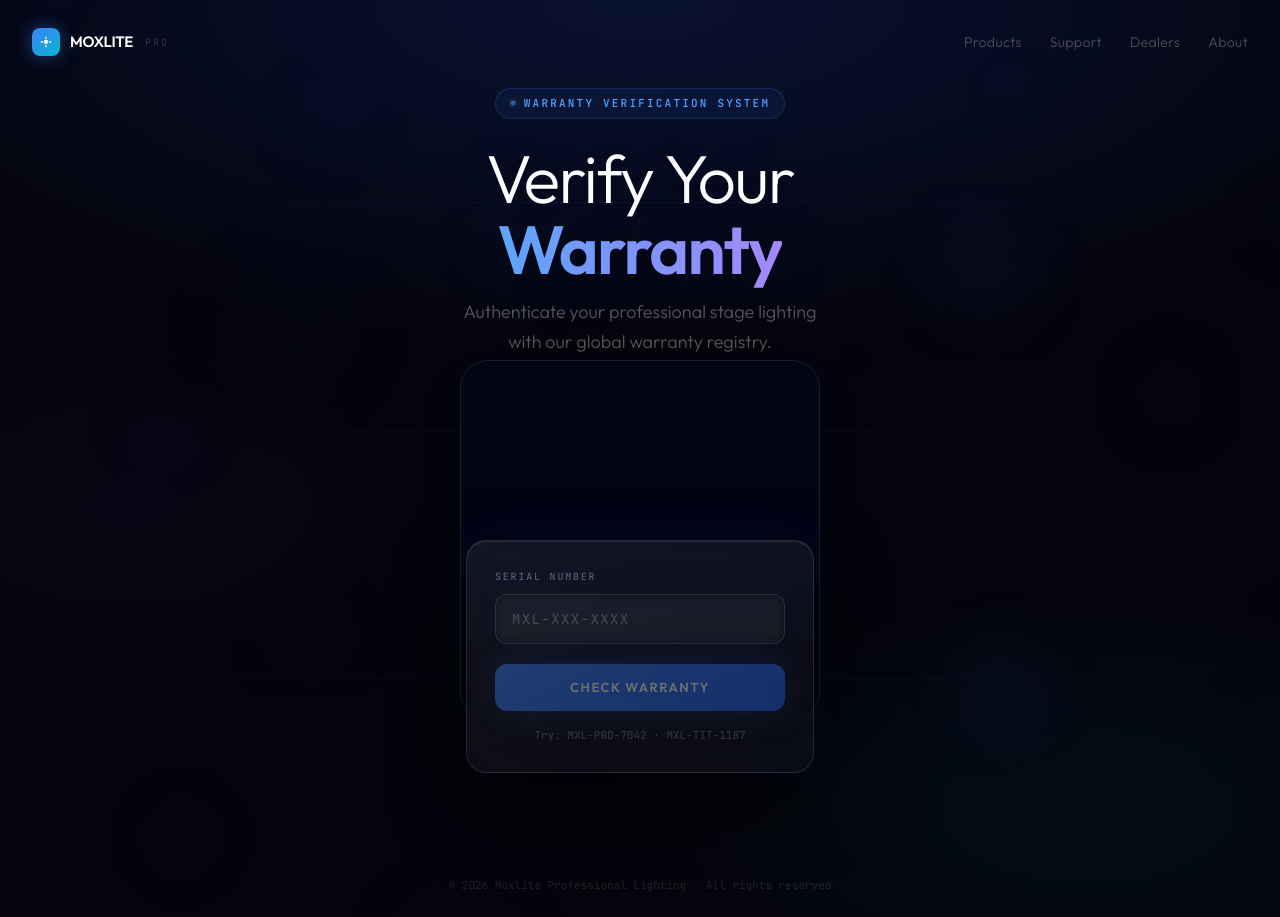
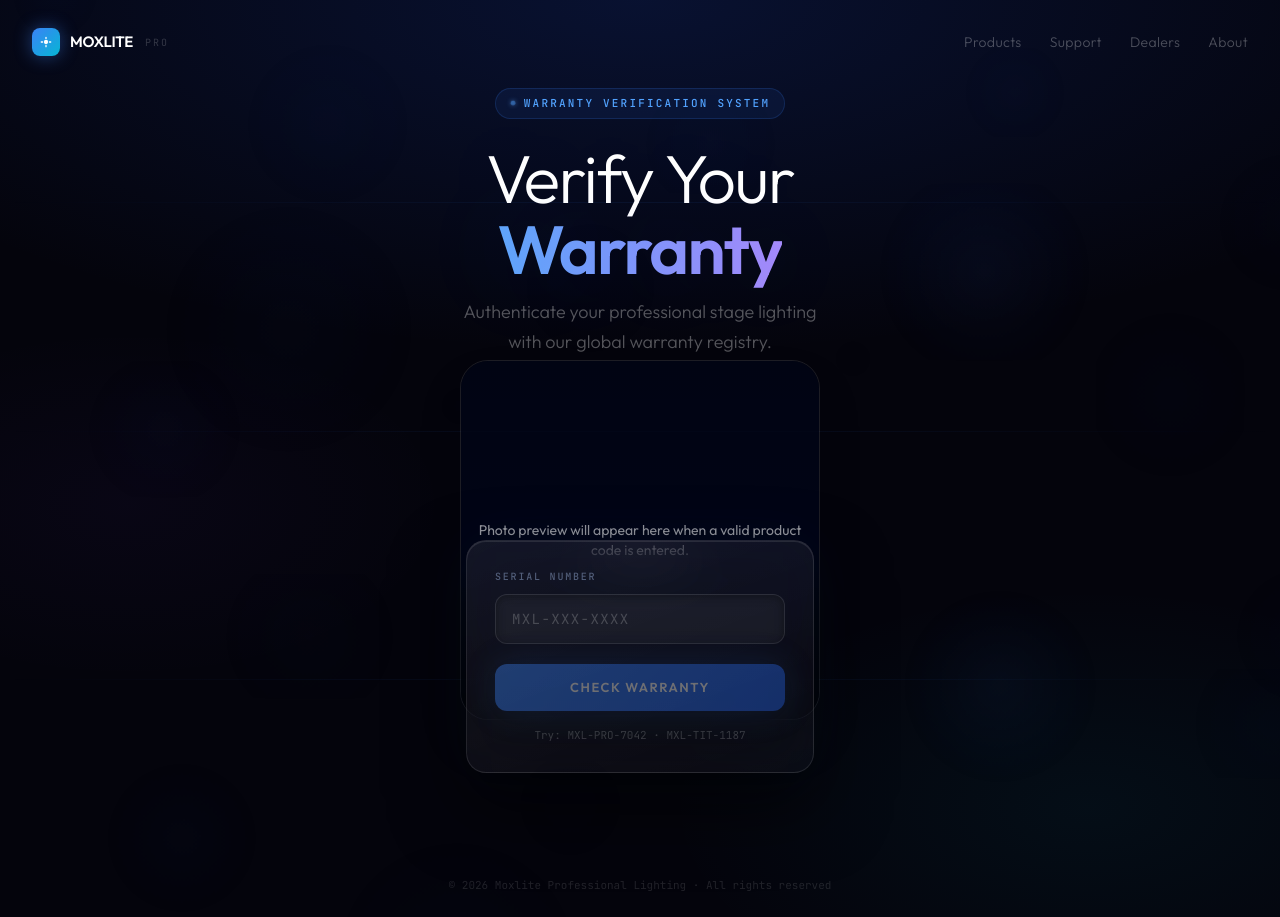
Before and after one commit to Hambasahaya/warentycheker, a React (Vite) app: page / in a window 1280 px wide. Built offline with nearby package versions, Linux system fonts and the light colour scheme.

Commit message:
updatessssssssss

```diff
--- a/src/app/App.tsx
+++ b/src/app/App.tsx
@@ -947,7 +947,17 @@ export default function App() {
             className="relative overflow-hidden rounded-[28px] border border-white/10 shadow-2xl"
             style={{ width: 360, height: 360, minWidth: 360 }}
           >
-            <div className="w-full h-full bg-slate-950/80" />
+            {productImageUrl ? (
+              <img
+                src={productImageUrl}
+                alt={productModel}
+                className="w-full h-full object-cover"
+              />
+            ) : (
+              <div className="flex items-center justify-center w-full h-full bg-slate-950/80 text-white/60 text-sm text-center px-4">
+                Photo preview will appear here when a valid product code is entered.
+              </div>
+            )}
             <div className="absolute inset-0 bg-gradient-to-t from-black/70 via-transparent to-black/10" />
           </div>
         </div>
```
